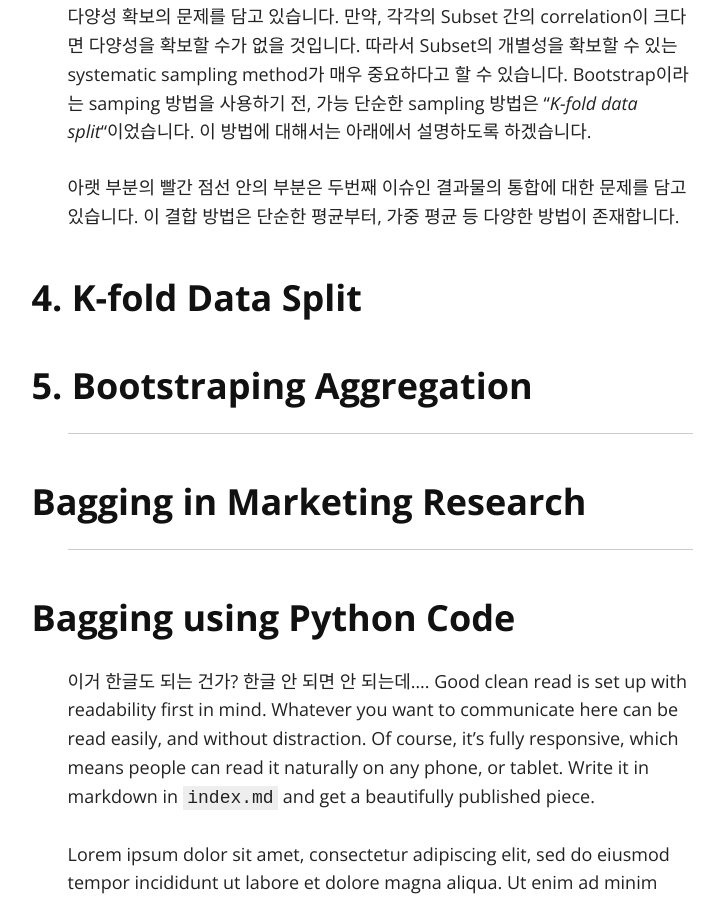
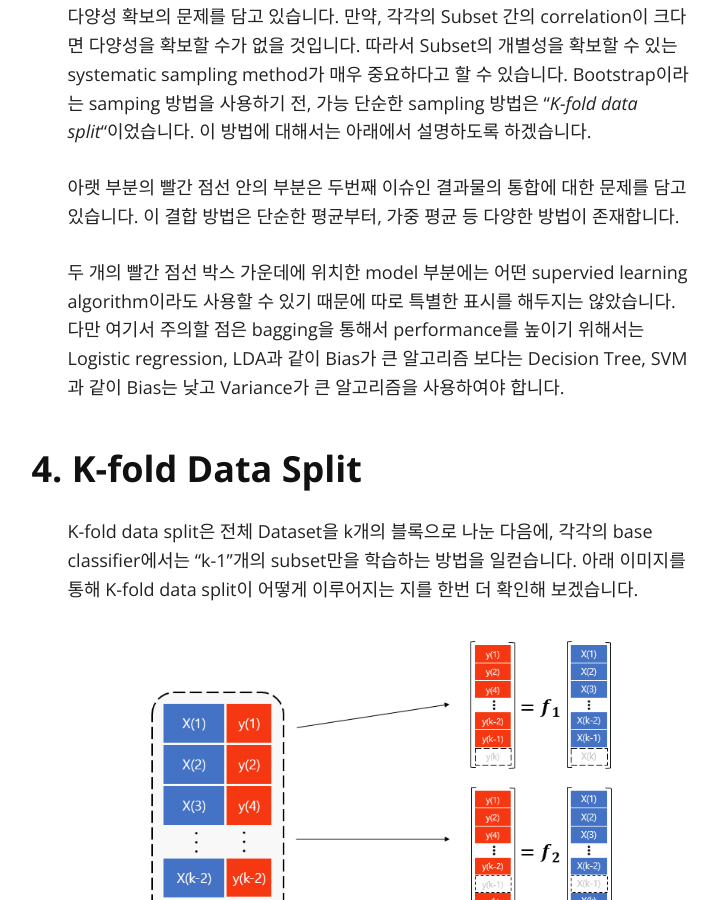
Before and after one commit to seokchaeyoon/seokchaeyoon.github.io, a Jekyll site: the page built from index.md, in a window 1280 px wide and 900 px high, scrolled down 4566 px. Shown: the whole window, without its empty margins (260-984 px from the left). Built offline with Jekyll 4.4.1, drawn with Linux system fonts in a browser that asks for light colours; nearby versions of some CDN libraries; our own code applies the rules of GitHub Pages for plain Markdown files.

Commit message:
Update index.md

```diff
--- a/index.md
+++ b/index.md
@@ -65,7 +65,12 @@ Ensemble 학습은 이 명제와 매우 비슷한 intuition을 가지고 있습
 
 아랫 부분의 빨간 점선 안의 부분은 두번째 이슈인 결과물의 통합에 대한 문제를 담고 있습니다. 이 결합 방법은 단순한 평균부터, 가중 평균 등 다양한 방법이 존재합니다.
 
+두 개의 빨간 점선 박스 가운데에 위치한 model 부분에는 어떤 supervied learning algorithm이라도 사용할 수 있기 때문에 따로 특별한 표시를 해두지는 않았습니다. 다만 여기서 주의할 점은 bagging을 통해서 performance를 높이기 위해서는 Logistic regression, LDA과 같이 Bias가 큰 알고리즘 보다는 Decision Tree, SVM과 같이 Bias는 낮고 Variance가 큰 알고리즘을 사용하여야 합니다.
+
 ### 4. K-fold Data Split
+
+K-fold data split은 전체 Dataset을 k개의 블록으로 나눈 다음에, 각각의 base classifier에서는 "k-1"개의 subset만을 학습하는 방법을 일컫습니다. 아래 이미지를 통해 K-fold data split이 어떻게 이루어지는 지를 한번 더 확인해 보겠습니다.
+<img src="images/diagram2.PNG" alt="diagram2">
 
 
 
```
